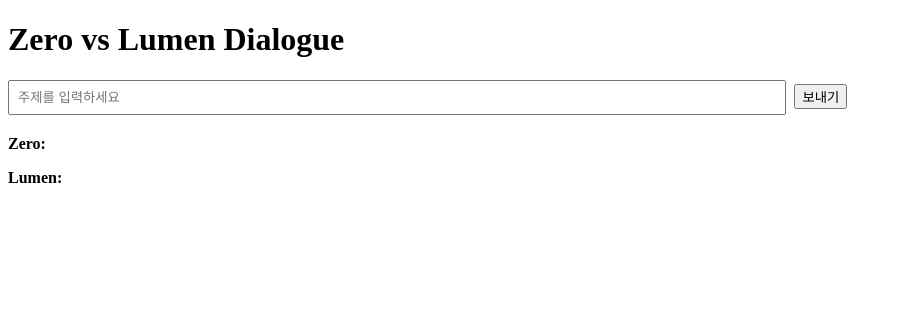
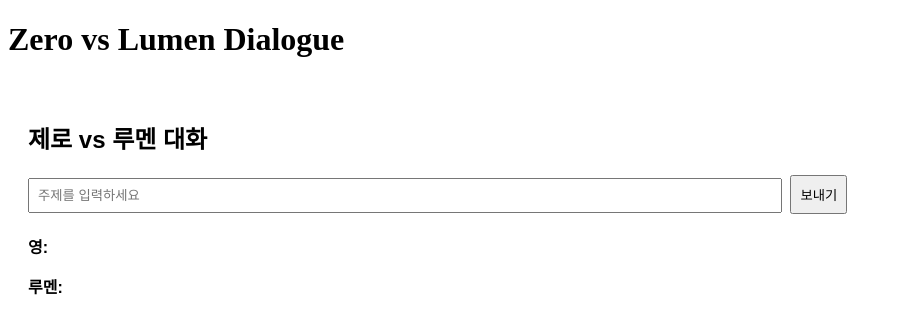
Before and after one commit to K-98-test/K.98-zero-lumen-dialogue, a React (Vite) app: page / in a window 1280 px wide. Shown: the top 334 px of the page, without its empty margins (0-902 px from the left). Built offline with nearby package versions, Linux system fonts and the light colour scheme.

Commit message:
Update ZeroLumen.jsx

```diff
--- a/src/components/ZeroLumen.jsx
+++ b/src/components/ZeroLumen.jsx
@@ -6,11 +6,8 @@ function ZeroLumen() {
   const [lumenResponse, setLumenResponse] = useState("");
   const [loading, setLoading] = useState(false);
 
-  const handleAsk = async () => {
-    if (!input.trim()) return;
-    setLoading(true);
-
   const fetchResponse = async (persona) => {
+    try {
       const res = await fetch("/api/ask", {
         method: "POST",
         headers: {
@@ -24,9 +21,18 @@ function ZeroLumen() {
 
       const data = await res.json();
       return data.result || "응답 오류";
+    } catch (error) {
+      console.error(`${persona} fetch 실패`, error);
+      return `${persona} 응답 오류`;
+    }
   };
 
-    try {
+  const handleAsk = async () => {
+    if (!input.trim()) return;
+    setLoading(true);
+    setZeroResponse("");
+    setLumenResponse("");
+
     const [zero, lumen] = await Promise.all([
       fetchResponse("제로"),
       fetchResponse("루멘")
@@ -34,28 +40,29 @@ function ZeroLumen() {
 
     setZeroResponse(zero);
     setLumenResponse(lumen);
-    } catch (error) {
-      setZeroResponse("Zero 응답 오류");
-      setLumenResponse("Lumen 응답 오류");
-    }
-
     setLoading(false);
   };
 
   return (
-    <div>
+    <div style={{ padding: "20px", fontFamily: "sans-serif" }}>
+      <h2>제로 vs 루멘 대화</h2>
       <input
         value={input}
         onChange={(e) => setInput(e.target.value)}
         placeholder="주제를 입력하세요"
         style={{ padding: "8px", width: "60%" }}
       />
-      <button onClick={handleAsk} disabled={loading} style={{ marginLeft: "8px" }}>
+      <button
+        onClick={handleAsk}
+        disabled={loading}
+        style={{ marginLeft: "8px", padding: "8px" }}
+      >
         {loading ? "로딩 중..." : "보내기"}
       </button>
+
       <div style={{ marginTop: "20px" }}>
-        <p><strong>Zero:</strong> {zeroResponse}</p>
-        <p><strong>Lumen:</strong> {lumenResponse}</p>
+        <p><strong>영:</strong> {zeroResponse}</p>
+        <p><strong>루멘:</strong> {lumenResponse}</p>
       </div>
     </div>
   );
```
Lines whose indentation alone changed are shown as unchanged.
